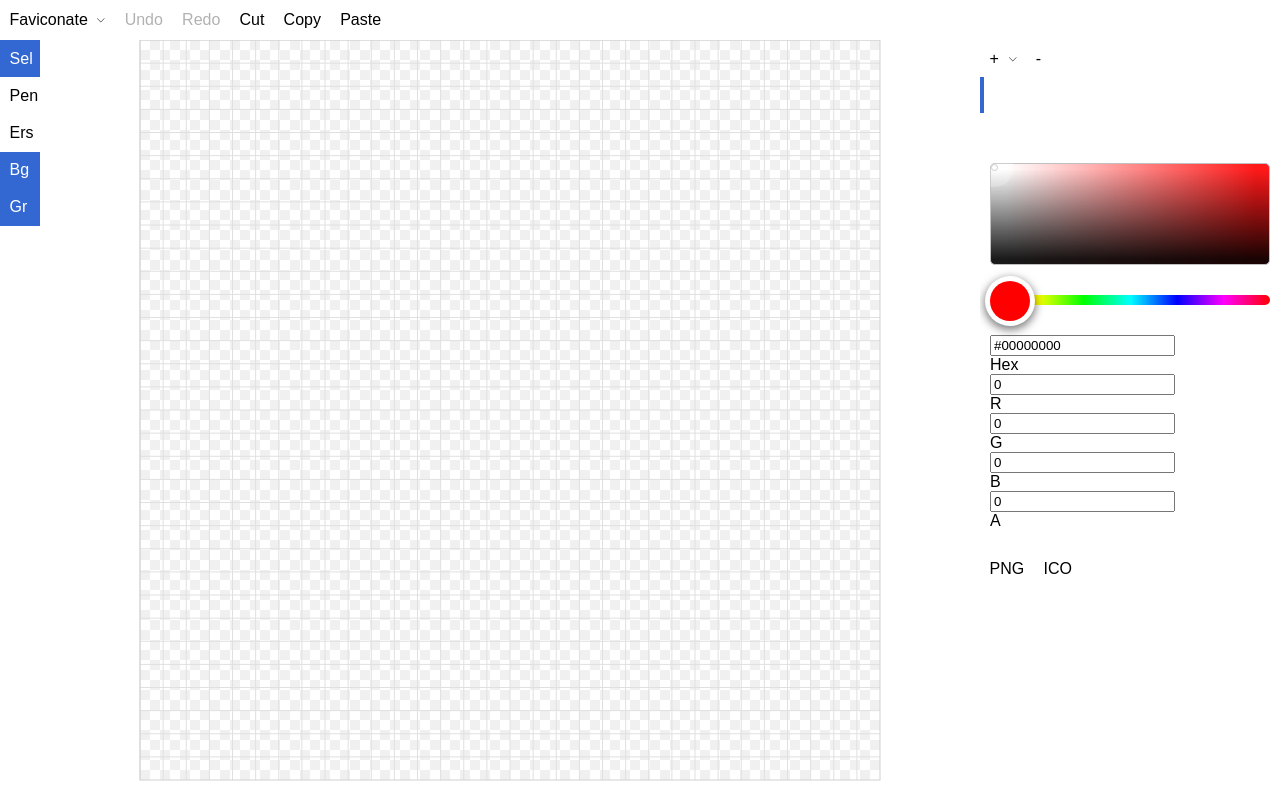
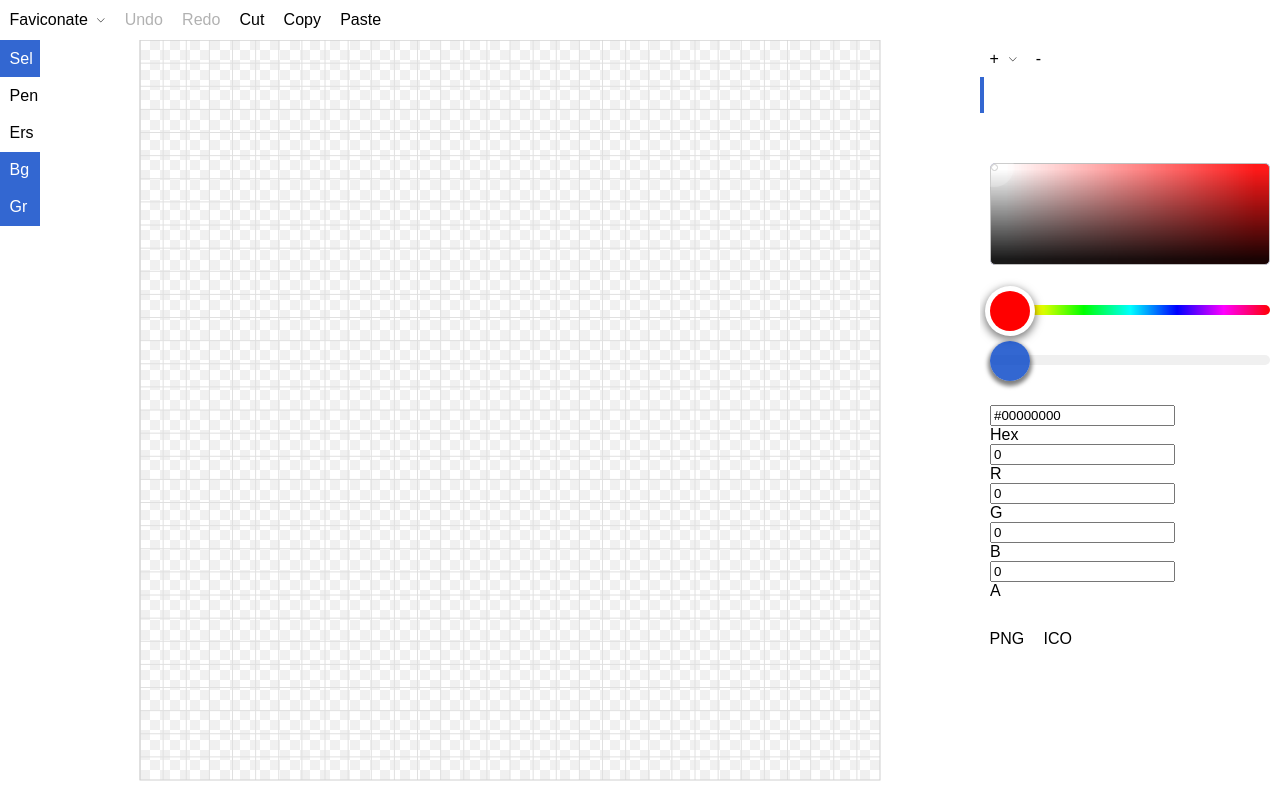
Before and after one commit to menendezpoo/faviconate, a React (Create React App) app: page / in a window 1280 px wide. Built offline with nearby package versions, Linux system fonts and the light colour scheme; the HTML template or start-up script is replaced by a standard one.

Commit message:
Add alpha slider on ColorPicker

```diff
--- a/src/hui/items/ColorPicker.scss
+++ b/src/hui/items/ColorPicker.scss
@@ -1,4 +1,8 @@
 .ui-color-picker{
+
+  $slider-height: 10px;
+  $slider-margin: 40px 0;
+  $handle-margin-top: -14px;
 
   padding: 10px;
 
@@ -44,10 +48,21 @@
 
     &.slider-1d{
       .ui-range{
-        height: 10px;
-        margin: 30px 0;
+        height: $slider-height;
+        margin: $slider-margin;
         .handle{
-          box-shadow: 0 0 0 5px white, 0 3px 9px 6px rgba(0,0,0,0.5);
+          box-shadow: 0 0 0 5px white, 0 3px 9px 6px rgba(0,0,0,0.5);;
+          margin-top: -14px;
+        }
+      }
+    }
+
+    &.slider-alpha{
+      .ui-range{
+        height: $slider-height;
+        margin: $slider-margin;
+        .handle{
+          box-shadow: 0 3px 4px 2px rgba(0,0,0,0.5);
           margin-top: -14px;
         }
       }
--- a/src/hui/items/ColorPicker.tsx
+++ b/src/hui/items/ColorPicker.tsx
@@ -35,35 +35,12 @@ function dataUrlFrom(data: Uint8ClampedArray, width: number): string{
 }
 
 function createHuePattern(): string{
-
     const convert = (foo: number, hue: number) => Color.fromHsv(hue, 1, 1).tupleInt8;
     const array360 = new Array(360).fill(0);
     const arrayColors = array360.map(convert);
     const flatArrayColors: number[] = [].concat(...arrayColors as any);
     const data = new Uint8ClampedArray(flatArrayColors);
-
     return dataUrlFrom(data, 360);
-
-}
-
-function createSaturationPattern_OLD(): string{
-
-    const length = 20;
-    const arr = new Uint8ClampedArray(length * length * 4);
-    const hue = 1;
-    let a = 0;
-
-    for(let j = length; j >= 0; j--){
-        for(let i = 0; i < length; i++){
-            const hsv = Color.fromHsv(hue, i/length, j/length);
-            arr[a++] = hsv.r;
-            arr[a++] = hsv.g;
-            arr[a++] = hsv.b;
-            arr[a++] = 255;
-        }
-    }
-
-    return dataUrlFrom(arr, length);
 }
 
 function createSaturationPattern(hue = 1, length = 10): string{
@@ -149,10 +126,13 @@ export class ColorPicker extends React.Component<ColorPickerProps, ColorPickerSt
     }
 
     private updateHue(hue: number){
-        console.log(`Hue: ${hue}`);
         const color = this.state.currentColor;
         const hsv = color.hsv;
         this.updateColor(Color.fromHsv(hue, hsv[1], hsv[2]), hue);
+    }
+
+    private updateAlpha(alpha: number){
+
     }
 
     private updateSat(dim: Size){
@@ -210,6 +190,7 @@ export class ColorPicker extends React.Component<ColorPickerProps, ColorPickerSt
         const color = this.state.currentColor;
         const hsv = color.hsv;
         const hue = this.state.selectedHue >= 0 ? this.state.selectedHue : hsv[0];
+        const alpha = color.a * 100;
 
         const satImg = createSaturationPattern(hue, 10);
         const hueHandleStyle = {background: Color.fromHsv(hue, 1, 1).hexRgb}
@@ -239,8 +220,13 @@ export class ColorPicker extends React.Component<ColorPickerProps, ColorPickerSt
                         onChange={hue => this.updateHue(hue as number)}
                     />
                 </div>
-                <div className="layer alpha-select">
-
+                <div className="layer slider-alpha">
+                    <Range
+                        min={0}
+                        max={100}
+                        value={alpha}
+                        onChange={a => this.updateAlpha(a as number)}
+                    />
                 </div>
                 <div className="layer inputs">
                     <div className="item">
```
Also changed, not shown: 2 other files (tests, documents, lock files or other folders).
